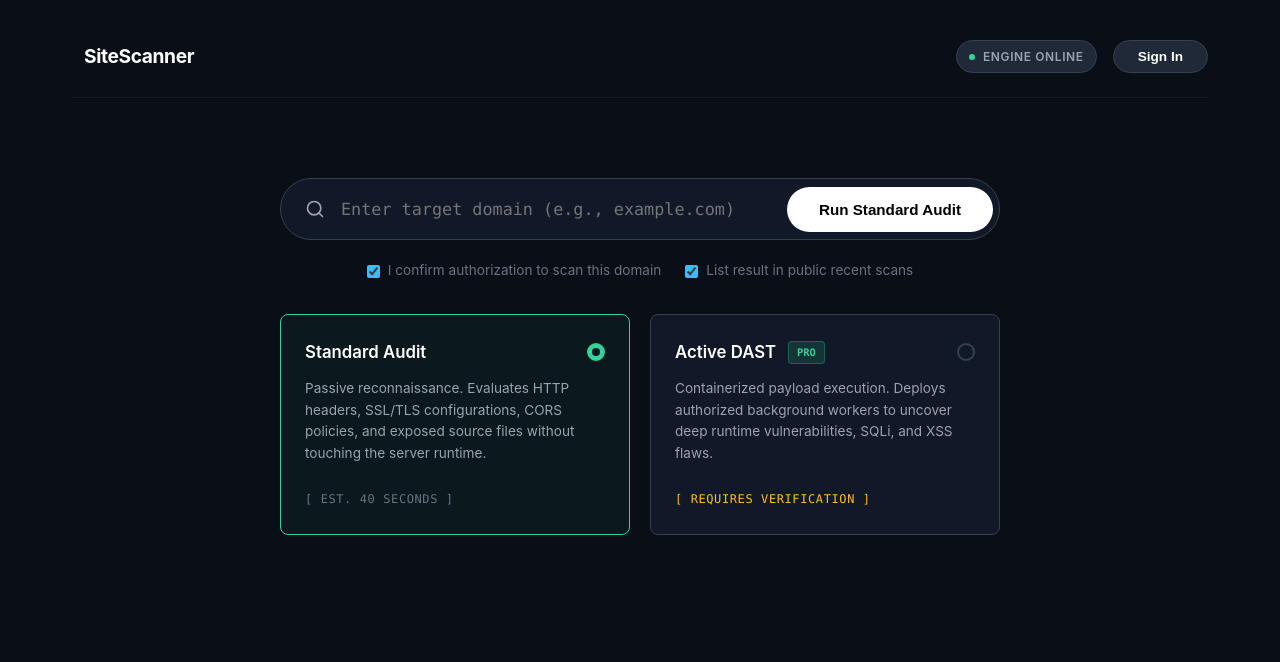
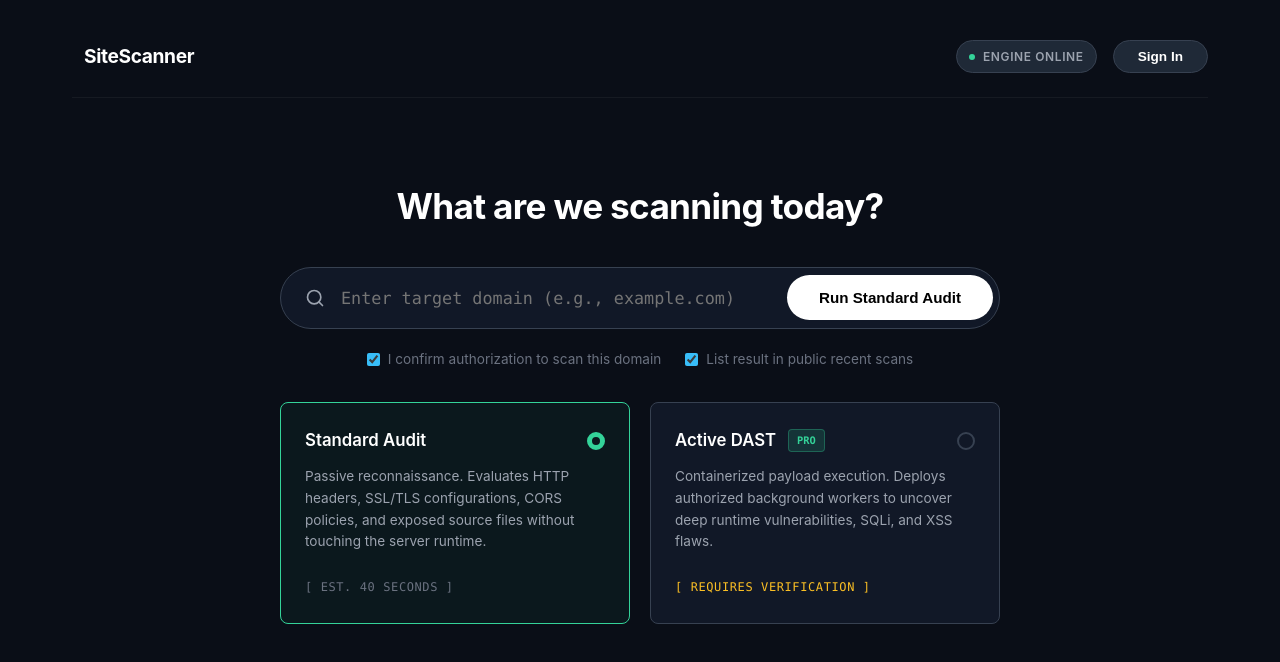
Before and after one commit to isaactitus/SiteScanner, a website: page public/index.html in a window 1280 px wide. Drawn offline with nearby package versions, Linux system fonts and the light colour scheme; no server answers.

Commit message:
feat: add animated 'What are we scanning today?' anchor text to landing page

```diff
--- a/public/index.html
+++ b/public/index.html
@@ -29,7 +29,12 @@
     <main style="margin-top: 10vh;">
       <section class="omnibox-container">
 
-        <form id="scanForm" class="omnibox-form">
+        <!-- Premium Anchor Text -->
+        <h2 style="text-align: center; font-size: 2.2rem; font-weight: 700; color: #fff; letter-spacing: -0.02em; margin-bottom: 32px; opacity: 0; animation: floatUpFade 0.8s var(--ease-float) forwards;">
+          What are we scanning today?
+        </h2>
+
+        <form id="scanForm" class="omnibox-form" style="opacity: 0; animation: floatUpFade 0.8s var(--ease-float) 0.1s forwards;">
           <div class="omnibox-wrapper">
             <span class="omnibox-icon">
               <svg width="20" height="20" viewBox="0 0 24 24" fill="none" stroke="currentColor" stroke-width="2" stroke-linecap="round" stroke-linejoin="round"><circle cx="11" cy="11" r="8"></circle><line x1="21" y1="21" x2="16.65" y2="16.65"></line></svg>
@@ -59,7 +64,7 @@
         </form>
 
         <!-- New Audit Selection Cards -->
-        <div id="homepage-defaults" class="audit-type-grid">
+        <div id="homepage-defaults" class="audit-type-grid" style="opacity: 0; animation: floatUpFade 0.8s var(--ease-float) 0.2s forwards;">
 
           <div class="audit-card active" id="cardStandard">
             <div class="audit-card-header">
@@ -119,7 +124,9 @@
     // Hide cards when scanning starts
     document.getElementById('scanForm').addEventListener('submit', () => {
       const defaults = document.getElementById('homepage-defaults');
+      const heading = document.querySelector('h2');
       if (defaults) defaults.style.display = 'none';
+      if (heading) heading.style.display = 'none';
     });
   </script>
 </body>
```
